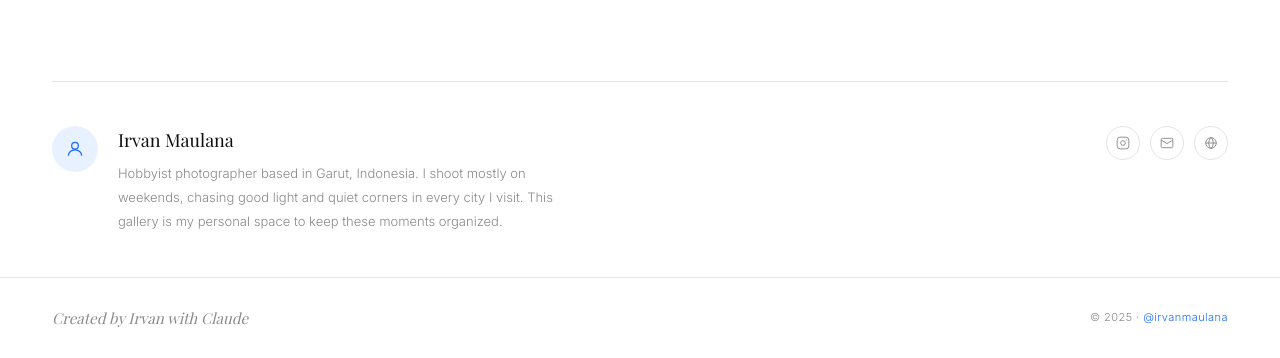
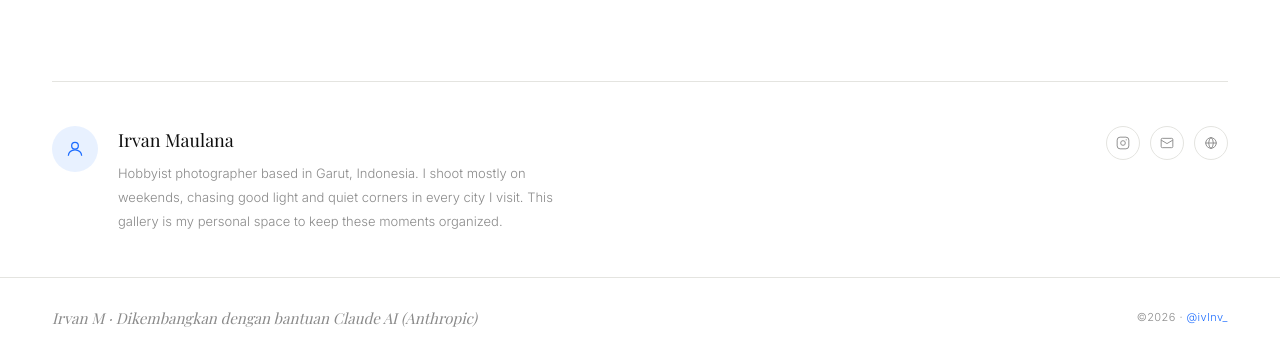
Before and after one commit to IrvanMaulana99/Personal-photograph, a plain HTML site: page index.html in a window 1280 px wide. Shown: the part 942-1300 px from the top of the page. Drawn offline with nearby package versions, Linux system fonts and the light colour scheme; a web font is replaced by a local one.

Commit message:
Update index.html

```diff
--- a/index.html
+++ b/index.html
@@ -450,8 +450,8 @@ footer{
   </div>
 
   <footer>
-    <div class="footer-left">Created by Irvan with Claude</div>
-    <div class="footer-right">© 2025 · <a href="#">@irvanmaulana</a></div>
+    <div class="footer-left">Irvan M · Dikembangkan dengan bantuan Claude AI (Anthropic)</div>
+    <div class="footer-right">©2026 · <a href="http://instagram.com/ivlnv_">@ivlnv_</a></div>
   </footer>
 </div>
 
@@ -467,8 +467,8 @@ footer{
   </div>
   <div class="photo-grid" id="photo-grid"></div>
   <footer style="margin-top:48px">
-    <div class="footer-left">Created by Irvan with Claude</div>
-    <div class="footer-right">© 2025 · <a href="#">@irvanmaulana</a></div>
+    <div class="footer-left">Irvan M · Dikembangkan dengan bantuan Claude AI (Anthropic)</div>
+    <div class="footer-right">©2026 · <a href="http://instagram.com/ivlnv_">@ivlnv_</a></div>
   </footer>
 </div>
 
```
